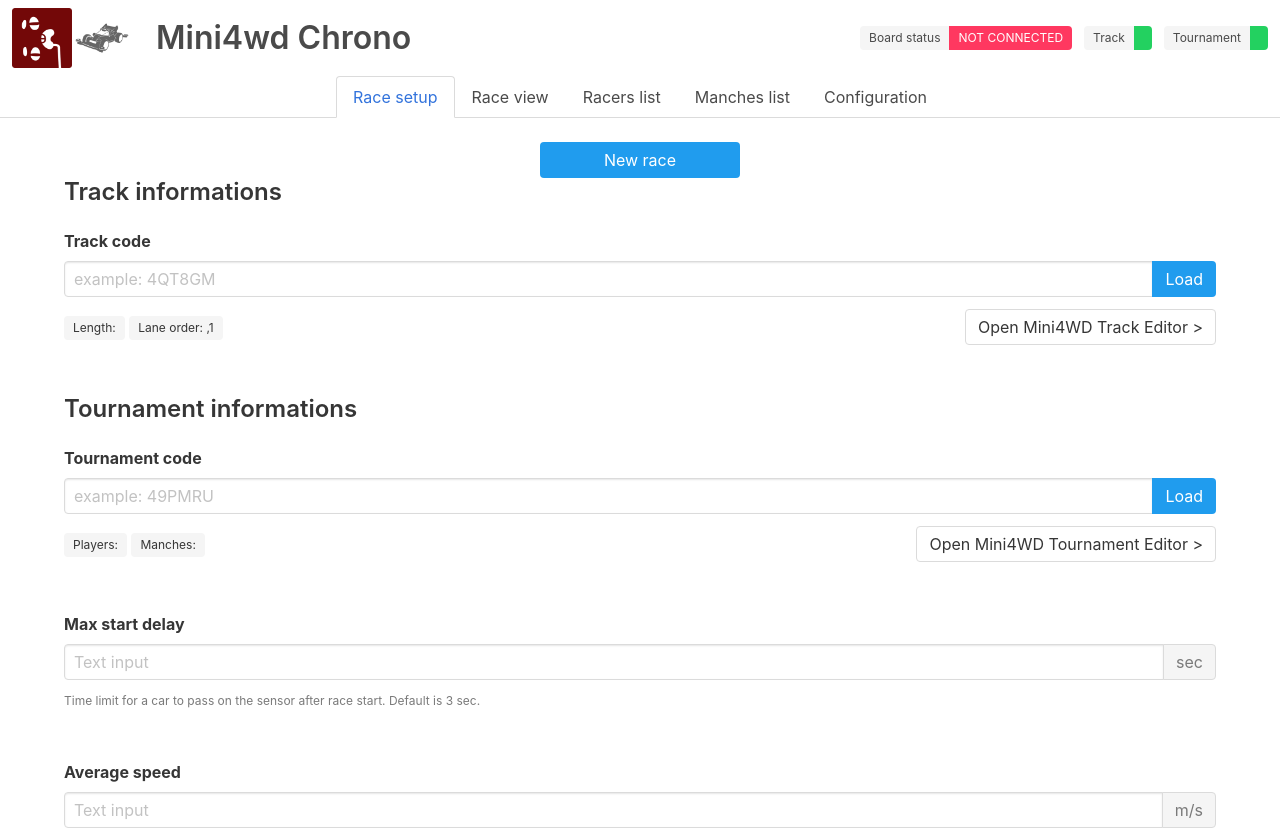
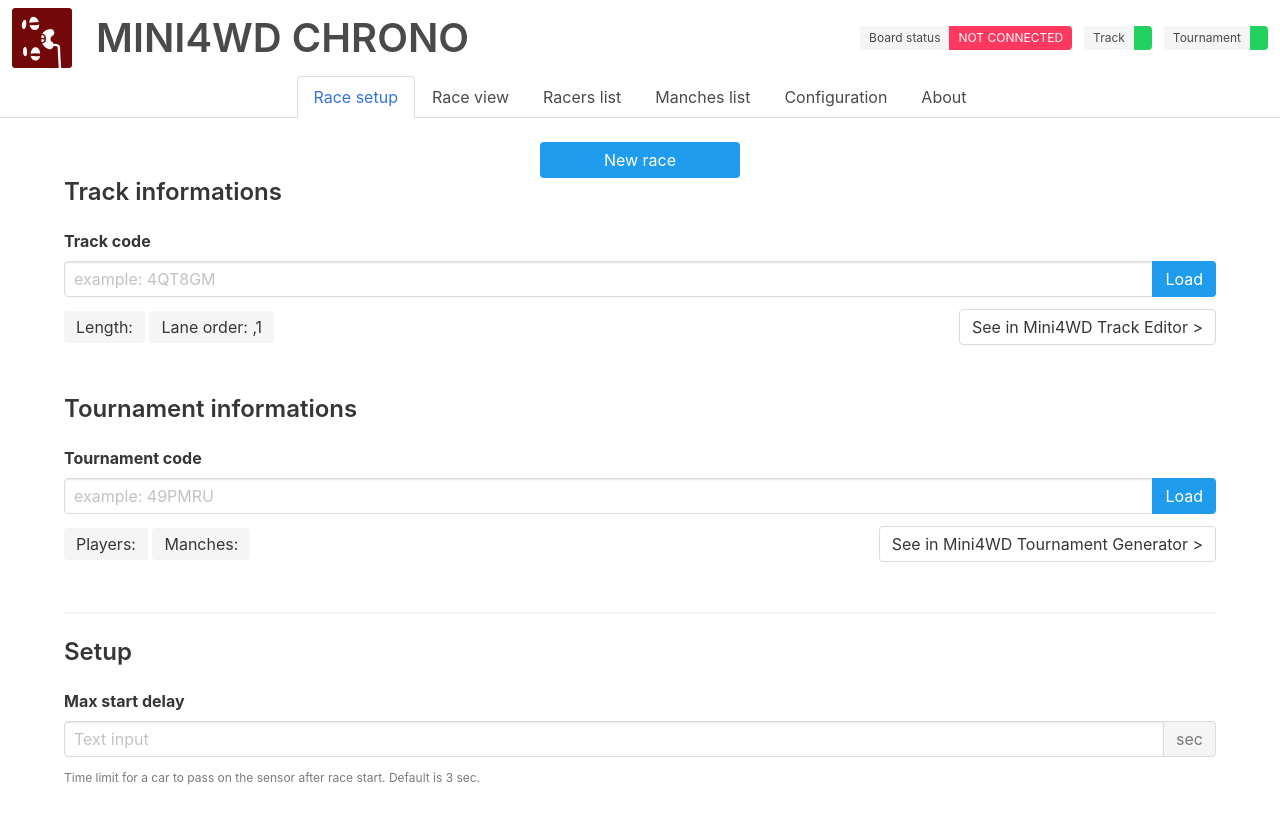
Before and after one commit to Pimentoso/mini4wdchrono, an Electron app: page index.html in a window 1280 px wide. Shown: the top 831 px of the page. Drawn offline with nearby package versions, Linux system fonts and the light colour scheme; no server answers.

Commit message:
about page

```diff
--- a/index.html
+++ b/index.html
@@ -17,9 +17,8 @@
 		<div class="navbar-brand">
 			<a class="navbar-item" href="https://github.com/Pimentoso/mini4wdchrono" target="_blank">
 				<img src="images/pimentoso.png" width="60" height="60">
-				<img src="images/logo.png" width="60" height="60">
 			</a>
-			<p class="navbar-item title">Mini4wd Chrono</p>
+			<p class="navbar-item title is-2">MINI4WD CHRONO</p>
 		</div>
 
 		<div class="navbar-menu">
@@ -78,6 +77,11 @@
 					<span>Configuration</span>
 				</a>
 			</li>
+			<li data-tab="about">
+				<a>
+					<span>About</span>
+				</a>
+			</li>
 		</ul>
 	</div>
 
@@ -89,9 +93,9 @@
 			</a>
 		</p>
 
+		<p class="title is-4">Track informations</p>
+
 		<div class="container">
-			<p class="title is-4">Track informations</p>
-
 			<label class="label">Track code</label>
 			<div class="field has-addons">
 				<div class="control" style="width: 100%;">
@@ -107,21 +111,21 @@
 			<div class="level">
 				<div class="level-left">
 					<p id="js-track-info">
-						<span id="js-track-length" class="tag is-light">-</span>
-						<span id="js-track-order" class="tag is-light">-</span>
+						<span id="js-track-length" class="tag is-light is-medium">-</span>
+						<span id="js-track-order" class="tag is-light is-medium">-</span>
 					</p>
 				</div>
 				<div class="level-right">
 					<a id="js-link-track" href="#" class="button">
-						Open Mini4WD Track Editor &gt;
+						See in Mini4WD Track Editor &gt;
 					</a>
 				</div>
 			</div>
 		</div>
 
+		<p class="title is-4">Tournament informations</p>
+
 		<div class="container">
-			<p class="title is-4">Tournament informations</p>
-
 			<label class="label">Tournament code</label>
 			<div class="field has-addons">
 				<div class="control" style="width: 100%;">
@@ -137,17 +141,21 @@
 			<div class="level">
 				<div class="level-left">
 					<p id="js-tournament-info">
-						<span id="js-tournament-players" class="tag is-light">-</span>
-						<span id="js-tournament-manches" class="tag is-light">-</span>
+						<span id="js-tournament-players" class="tag is-light is-medium">-</span>
+						<span id="js-tournament-manches" class="tag is-light is-medium">-</span>
 					</p>
 				</div>
 				<div class="level-right">
 					<a id="js-link-tournament" href="#" class="button">
-						Open Mini4WD Tournament Editor &gt;
+						See in Mini4WD Tournament Generator &gt;
 					</a>
 				</div>
 			</div>
 		</div>
+
+		<hr />
+
+		<p class="title is-4">Setup</p>
 
 		<div class="container">
 			<label class="label">Max start delay</label>
@@ -337,7 +345,6 @@
 	<!-- CONFIG TAB -->
 	<div class="container" data-tab="config" style="display: none;">
 		<div class="container">
-			<p class="title is-4">Configuration</p>
 
 			<label class="label">Sensitivity</label>
 			<div class="field has-addons">
@@ -408,6 +415,20 @@
 		</p>
 	</div>
 
+	<!-- ABOUT TAB -->
+	<div class="container" data-tab="about" style="display: none;">
+		<div class="content">
+			<p class="title is-4">Mini4WD Chrono</p>
+			<p id="js-about-version"></p>
+			<p>by Pimentoso - 2019</p>
+			<hr />
+			<p class="title is-4">External tools</p>
+			<p><a href="https://mini4wd-track-editor.pimentoso.com/" class="button is-success is-outlined">Mini4WD Track Editor</a></p>
+			<p><a href="https://mini4wd-tournament.pimentoso.com/" class="button is-link is-outlined">Mini4WD Tournament Generator</a></p>
+			<p><a href="https://github.com/Pimentoso/mini4wdchrono" class="button is-outlined">Project page on Github</a></p>
+		</div>
+	</div>
+
 </body>
 
 <script>window.$ = require('jquery');</script>
--- a/js/client.js
+++ b/js/client.js
@@ -28,6 +28,8 @@
 	$('#js-config-led3-pin').val(configuration.readSettings('ledPin3'));
 	$('#js-config-piezo-pin').val(configuration.readSettings('piezoPin'));
 	$('#js-config-sensitivity').val(configuration.readSettings('sensorThreshold'));
+
+	$('#js-about-version').text('Version ' + process.env.npm_package_version);
 
 	// read stuff from settings
 	mancheTimesList = configuration.readSettings('mancheTimes') || [];
```
